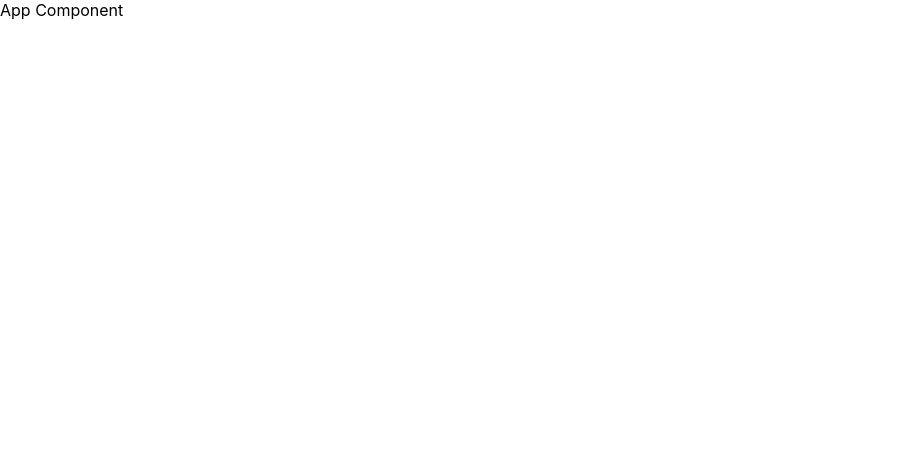
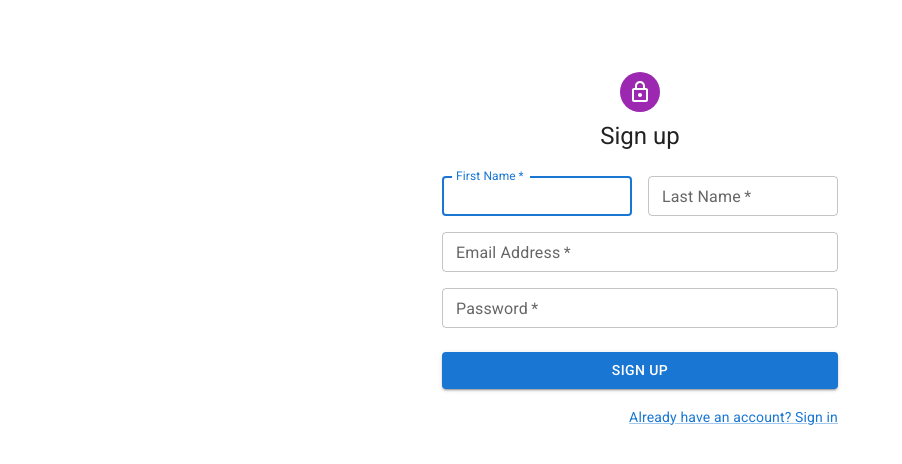
Before and after one commit to deluxanMD/jobs-lanka-webapp, a React (Create React App) app: page /register in a window 1280 px wide. Shown: the top 464 px of the page, without its empty margins (0-902 px from the left). Built offline with nearby package versions, Linux system fonts and the light colour scheme.

Commit message:
login and register with routers

```diff
--- a/package.json
+++ b/package.json
@@ -7,11 +7,14 @@
     "@emotion/styled": "^11.3.0",
     "@mui/icons-material": "^5.0.0",
     "@mui/material": "^5.0.0",
+    "@mui/styles": "^5.0.0",
     "@testing-library/jest-dom": "^5.11.4",
     "@testing-library/react": "^11.1.0",
     "@testing-library/user-event": "^12.1.10",
+    "prop-types": "^15.7.2",
     "react": "^17.0.2",
     "react-dom": "^17.0.2",
+    "react-router-dom": "^5.3.0",
     "react-scripts": "4.0.3",
     "web-vitals": "^1.0.1"
   },
--- a/src/App.js
+++ b/src/App.js
@@ -1,7 +1,19 @@
-import React from 'react';
+import React, { useState } from 'react';
+import { BrowserRouter as Router } from 'react-router-dom';
+
+// Router
+import AuthRouter from './routers/authRouter';
+import AppRouter from './routers/appRouter';
 
 const App = () => {
-  return <div>App Component</div>;
+  // eslint-disable-next-line no-unused-vars
+  const [isLoggedIn, setIsLoggedIn] = useState(false);
+
+  return (
+    <div>
+      <Router>{isLoggedIn ? <AppRouter /> : <AuthRouter />}</Router>
+    </div>
+  );
 };
 
 export default App;
--- /dev/null
+++ b/src/components/Home.js
@@ -0,0 +1,11 @@
+import React from 'react';
+
+const Home = () => {
+  return (
+    <div>
+      <p>Home page</p>
+    </div>
+  );
+};
+
+export default Home;
--- /dev/null
+++ b/src/components/Login.js
@@ -0,0 +1,70 @@
+import React from 'react';
+import { useHistory } from 'react-router-dom';
+
+// Material UI
+import { Typography, Container, CssBaseline, Box, Avatar, Grid, TextField, Button, Link } from '@mui/material';
+import { createTheme, ThemeProvider } from '@mui/material/styles';
+import LockOutlinedIcon from '@mui/icons-material/LockOutlined';
+
+const theme = createTheme();
+
+const Login = () => {
+  const history = useHistory();
+
+  const handleSubmit = (event) => {
+    event.preventDefault();
+    const data = new FormData(event.currentTarget);
+    // eslint-disable-next-line no-console
+    console.log({
+      email: data.get('email'),
+      password: data.get('password')
+    });
+  };
+
+  const redirectTo = (url) => history.push(url);
+
+  return (
+    <ThemeProvider theme={theme}>
+      <Container component="main" maxWidth="xs">
+        <CssBaseline />
+        <Box
+          sx={{
+            marginTop: 8,
+            display: 'flex',
+            flexDirection: 'column',
+            alignItems: 'center'
+          }}
+        >
+          <Avatar sx={{ m: 1, bgcolor: 'secondary.main' }}>
+            <LockOutlinedIcon />
+          </Avatar>
+          <Typography component="h1" variant="h5">
+            Sign in
+          </Typography>
+          <Box component="form" noValidate onSubmit={handleSubmit} sx={{ mt: 3 }}>
+            <Grid container spacing={2}>
+              <Grid item xs={12}>
+                <TextField required fullWidth id="email" label="Email Address" name="email" autoComplete="email" autoFocus size="small" />
+              </Grid>
+              <Grid item xs={12}>
+                <TextField required fullWidth name="password" label="Password" type="password" id="password" autoComplete="new-password" size="small" />
+              </Grid>
+            </Grid>
+            <Button type="submit" fullWidth variant="contained" sx={{ mt: 3, mb: 2 }} onClick={() => redirectTo('home')}>
+              Sign In
+            </Button>
+            <Grid container justifyContent="flex-end">
+              <Grid item>
+                <Link href="" variant="body2" onClick={() => redirectTo('register')}>
+                  Need an account? Sign up
+                </Link>
+              </Grid>
+            </Grid>
+          </Box>
+        </Box>
+      </Container>
+    </ThemeProvider>
+  );
+};
+
+export default Login;
--- /dev/null
+++ b/src/components/Register.js
@@ -0,0 +1,76 @@
+import React from 'react';
+import { useHistory } from 'react-router-dom';
+
+// Material UI
+import { Typography, Container, CssBaseline, Box, Avatar, Grid, TextField, Button, Link } from '@mui/material';
+import { createTheme, ThemeProvider } from '@mui/material/styles';
+import LockOutlinedIcon from '@mui/icons-material/LockOutlined';
+
+const theme = createTheme();
+
+const Register = () => {
+  const history = useHistory();
+
+  const handleSubmit = (event) => {
+    event.preventDefault();
+    const data = new FormData(event.currentTarget);
+    // eslint-disable-next-line no-console
+    console.log({
+      email: data.get('email'),
+      password: data.get('password')
+    });
+  };
+
+  const redirectTo = (url) => history.push(url);
+
+  return (
+    <ThemeProvider theme={theme}>
+      <Container component="main" maxWidth="xs">
+        <CssBaseline />
+        <Box
+          sx={{
+            marginTop: 8,
+            display: 'flex',
+            flexDirection: 'column',
+            alignItems: 'center'
+          }}
+        >
+          <Avatar sx={{ m: 1, bgcolor: 'secondary.main' }}>
+            <LockOutlinedIcon />
+          </Avatar>
+          <Typography component="h1" variant="h5">
+            Sign up
+          </Typography>
+          <Box component="form" noValidate onSubmit={handleSubmit} sx={{ mt: 3 }}>
+            <Grid container spacing={2}>
+              <Grid item xs={12} sm={6}>
+                <TextField autoComplete="fname" name="firstName" required fullWidth id="firstName" label="First Name" autoFocus size="small" />
+              </Grid>
+              <Grid item xs={12} sm={6}>
+                <TextField required fullWidth id="lastName" label="Last Name" name="lastName" autoComplete="lname" size="small" />
+              </Grid>
+              <Grid item xs={12}>
+                <TextField required fullWidth id="email" label="Email Address" name="email" autoComplete="email" size="small" />
+              </Grid>
+              <Grid item xs={12}>
+                <TextField required fullWidth name="password" label="Password" type="password" id="password" autoComplete="new-password" size="small" />
+              </Grid>
+            </Grid>
+            <Button type="submit" fullWidth variant="contained" sx={{ mt: 3, mb: 2 }}>
+              Sign Up
+            </Button>
+            <Grid container justifyContent="flex-end">
+              <Grid item>
+                <Link href="" variant="body2" onClick={() => redirectTo('login')}>
+                  Already have an account? Sign in
+                </Link>
+              </Grid>
+            </Grid>
+          </Box>
+        </Box>
+      </Container>
+    </ThemeProvider>
+  );
+};
+
+export default Register;
--- /dev/null
+++ b/src/routers/appRouter.js
@@ -0,0 +1,15 @@
+import React from 'react';
+import { Switch, Route } from 'react-router-dom';
+
+// Pages
+import Home from '../components/Home';
+
+const index = () => {
+  return (
+    <Switch>
+      <Route exact path="/" component={Home} />
+    </Switch>
+  );
+};
+
+export default index;
--- /dev/null
+++ b/src/routers/authRouter.js
@@ -0,0 +1,17 @@
+import React from 'react';
+import { Switch, Route } from 'react-router-dom';
+
+// Pages
+import Login from '../components/Login';
+import Register from '../components/Register';
+
+const index = () => {
+  return (
+    <Switch>
+      <Route exact path="/login" component={Login} />
+      <Route exact path="/register" component={Register} />
+    </Switch>
+  );
+};
+
+export default index;
```
Also changed, not shown: 1 other file (tests, documents, lock files or other folders).
